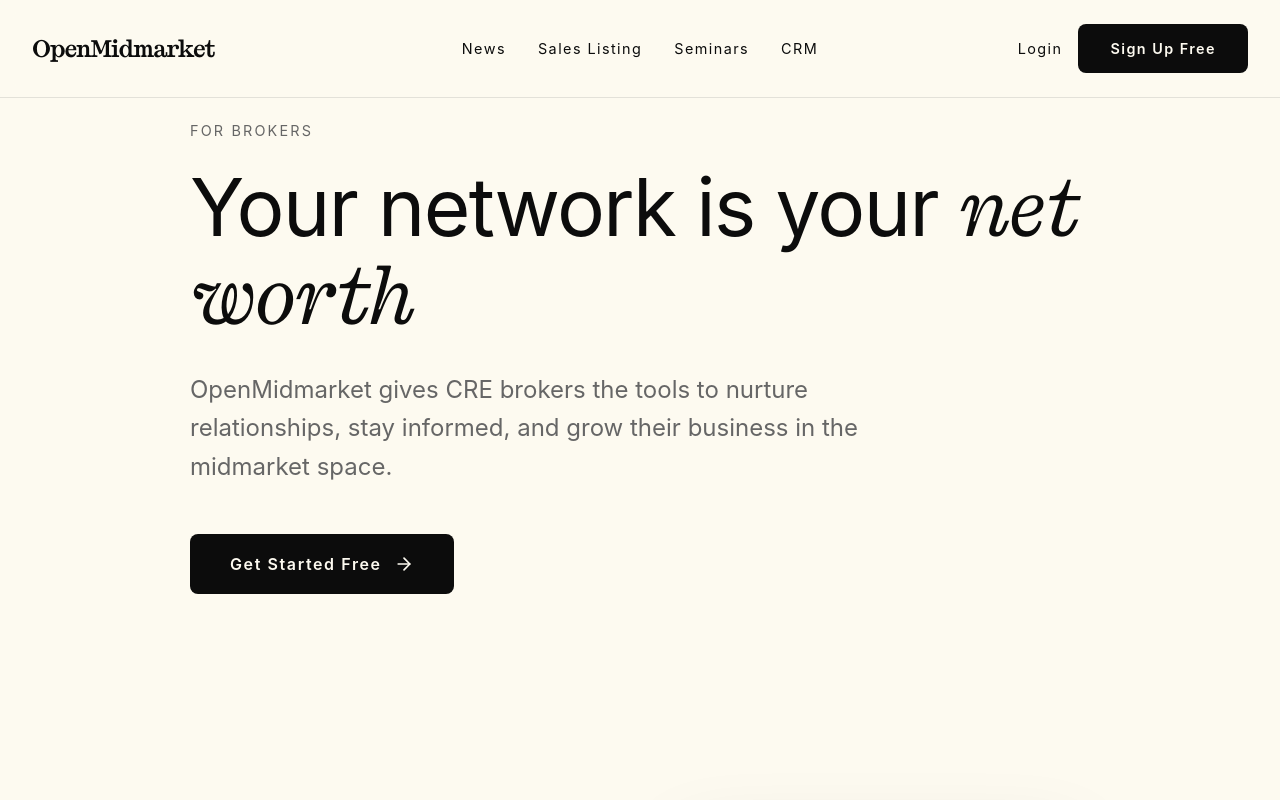
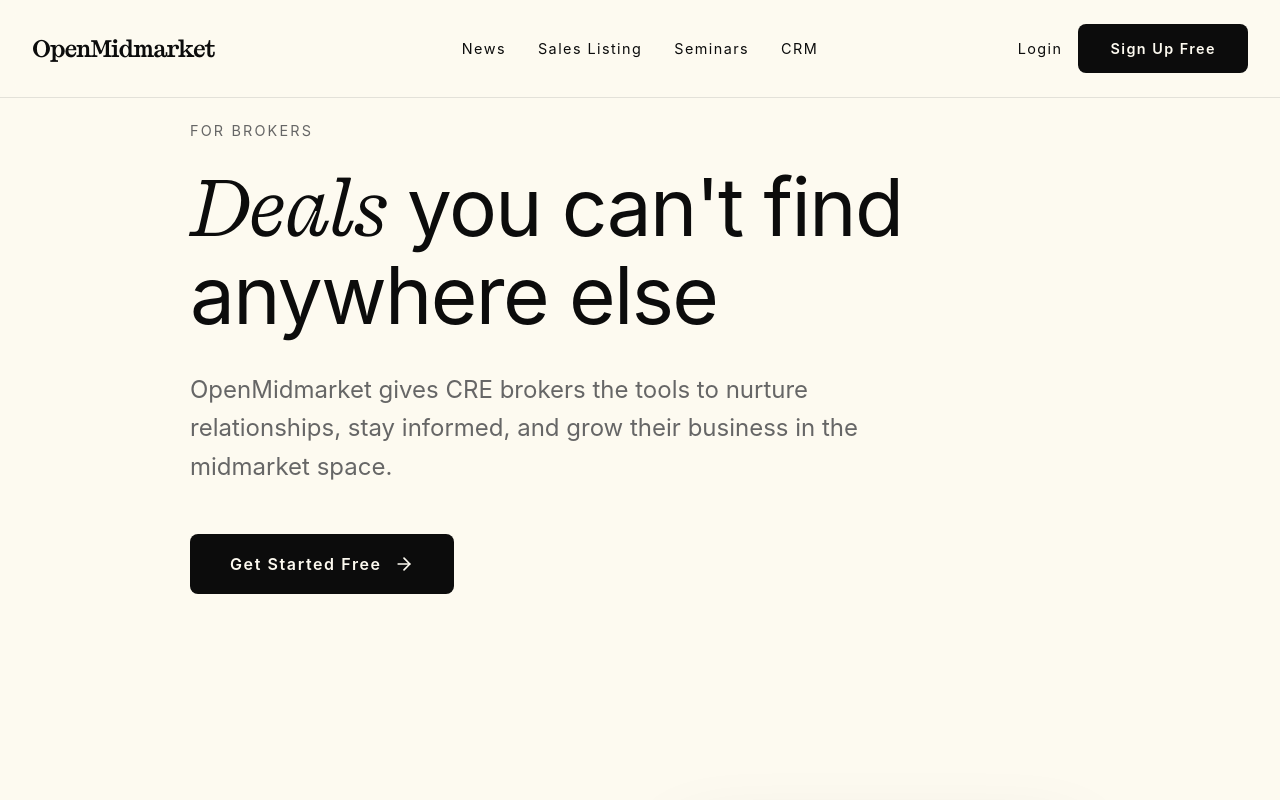
Before and after one commit to jahaskell53/landing-page-cre, a Next.js app: page /brokers in a window 1280 px wide. Shown: the top 800 px of the page. Built offline with nearby package versions, Linux system fonts and the light colour scheme.

Commit message:
update copy

```diff
--- a/src/app/brokers/page.tsx
+++ b/src/app/brokers/page.tsx
@@ -60,10 +60,10 @@
                 marginBottom: '2rem'
               }}
             >
-              Your network is your{' '}
               <span style={{ fontFamily: 'var(--font-kyoto)', fontStyle: 'italic' }}>
-                net worth
-              </span>
+                Deals
+              </span>{' '}
+              you can't find anywhere else
             </motion.h1>
             <motion.p
               variants={fadeInUp}
--- a/src/app/page.tsx
+++ b/src/app/page.tsx
@@ -90,7 +90,7 @@
                 maxWidth: '600px'
               }}
             >
-              CoStar-level intelligence brought to the midmarket. Find local news, vacancies, and listings, personalized to you.
+              Institutional-grade intelligence brought to the midmarket. Find local news, vacancies, and listings, personalized to you.
             </motion.p>
           </motion.div>
         </div>
```
